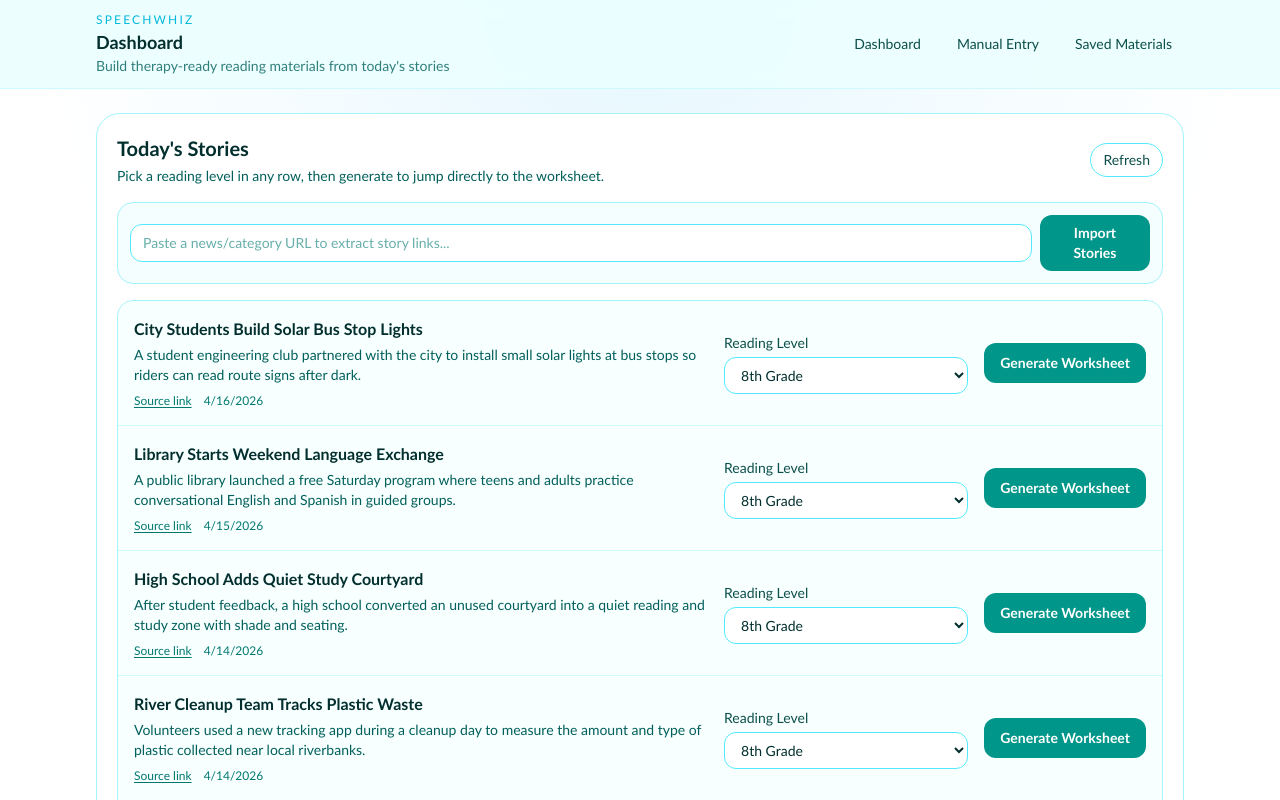
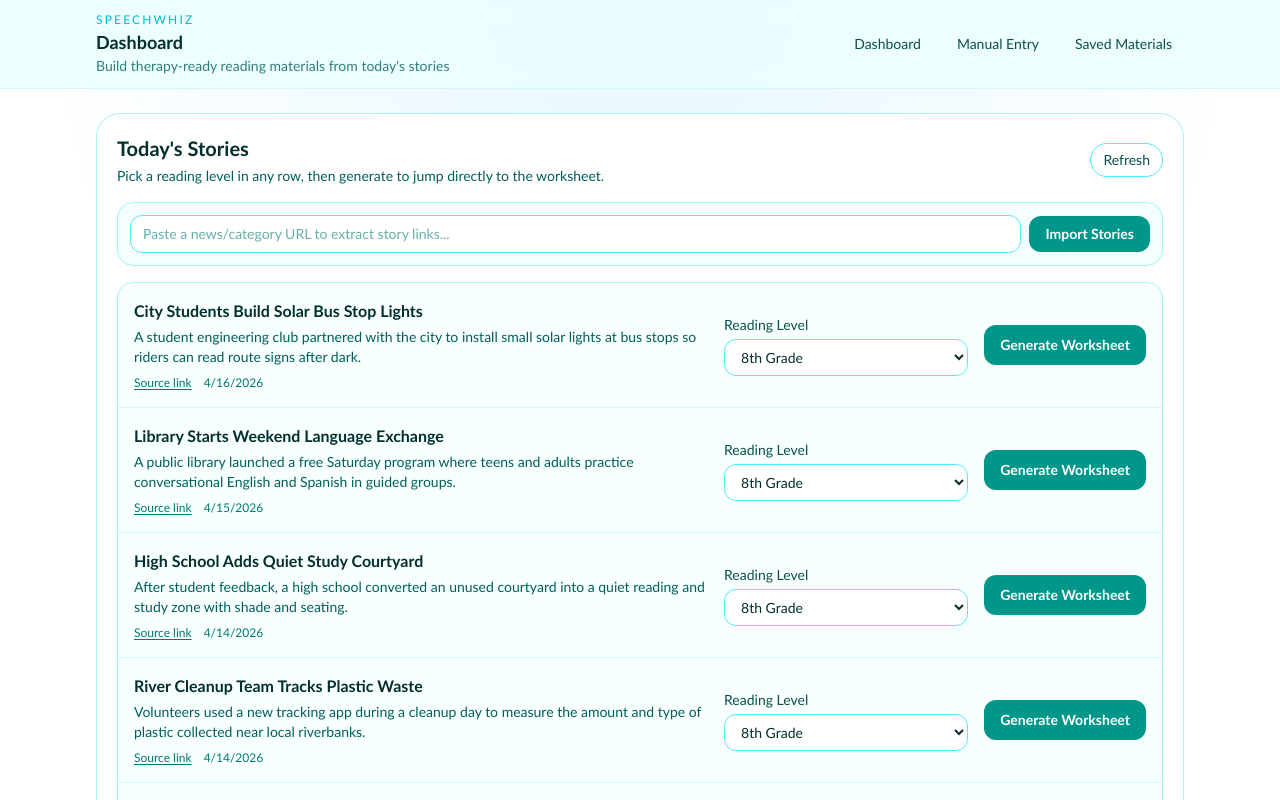
Before and after one commit to fencehopping/quizwhiz, a Next.js app: page / in a window 1280 px wide. Shown: the top 800 px of the page. Built offline with nearby package versions, Linux system fonts and the light colour scheme.

Commit message:
Keep import stories button text on one line

```diff
--- a/components/DashboardClient.tsx
+++ b/components/DashboardClient.tsx
@@ -206,7 +206,7 @@ export function DashboardClient({ initialStories }: DashboardClientProps) {
             type="button"
             onClick={importStoriesFromUrl}
             disabled={urlImporting}
-            className="rounded-xl bg-teal-600 px-4 py-2 text-sm font-semibold text-white transition hover:bg-teal-700 disabled:cursor-not-allowed disabled:bg-cyan-300"
+            className="whitespace-nowrap rounded-xl bg-teal-600 px-4 py-2 text-sm font-semibold text-white transition hover:bg-teal-700 disabled:cursor-not-allowed disabled:bg-cyan-300"
           >
             {urlImporting ? "Importing..." : "Import Stories"}
           </button>
```
